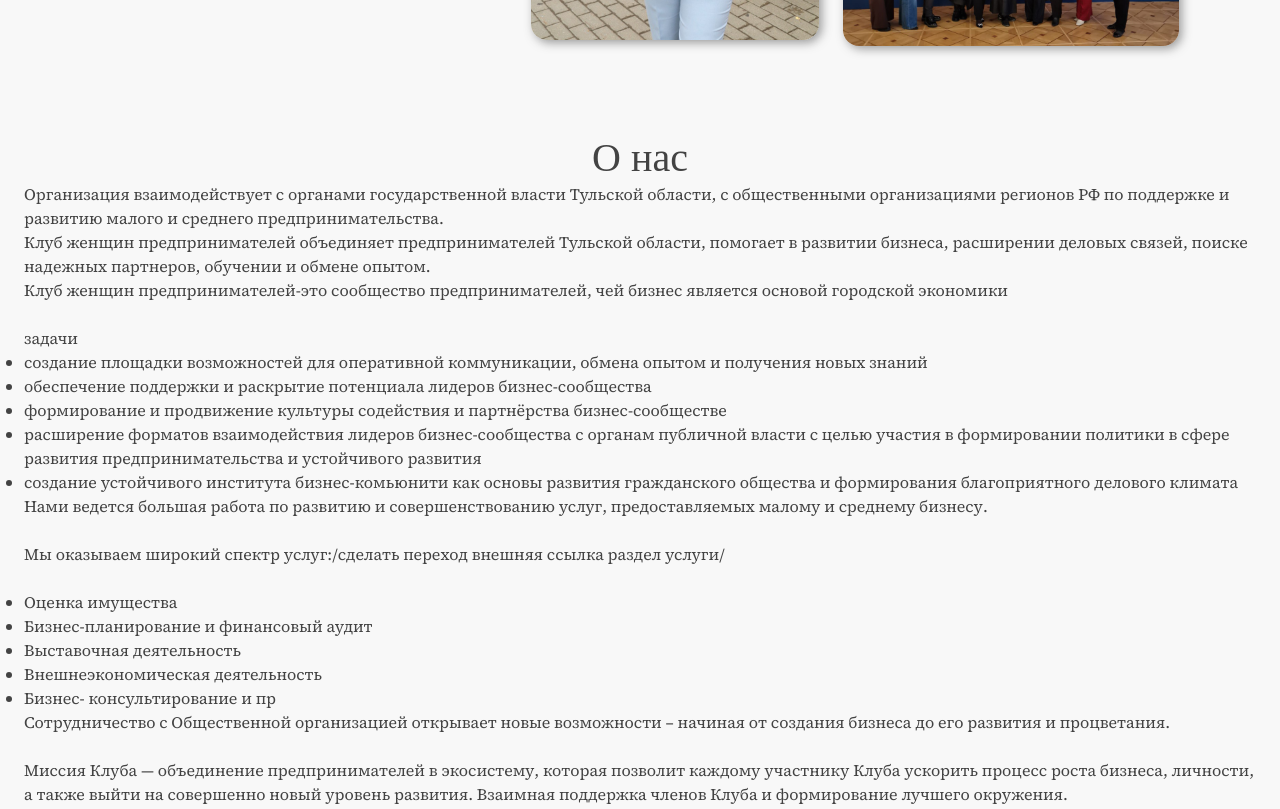
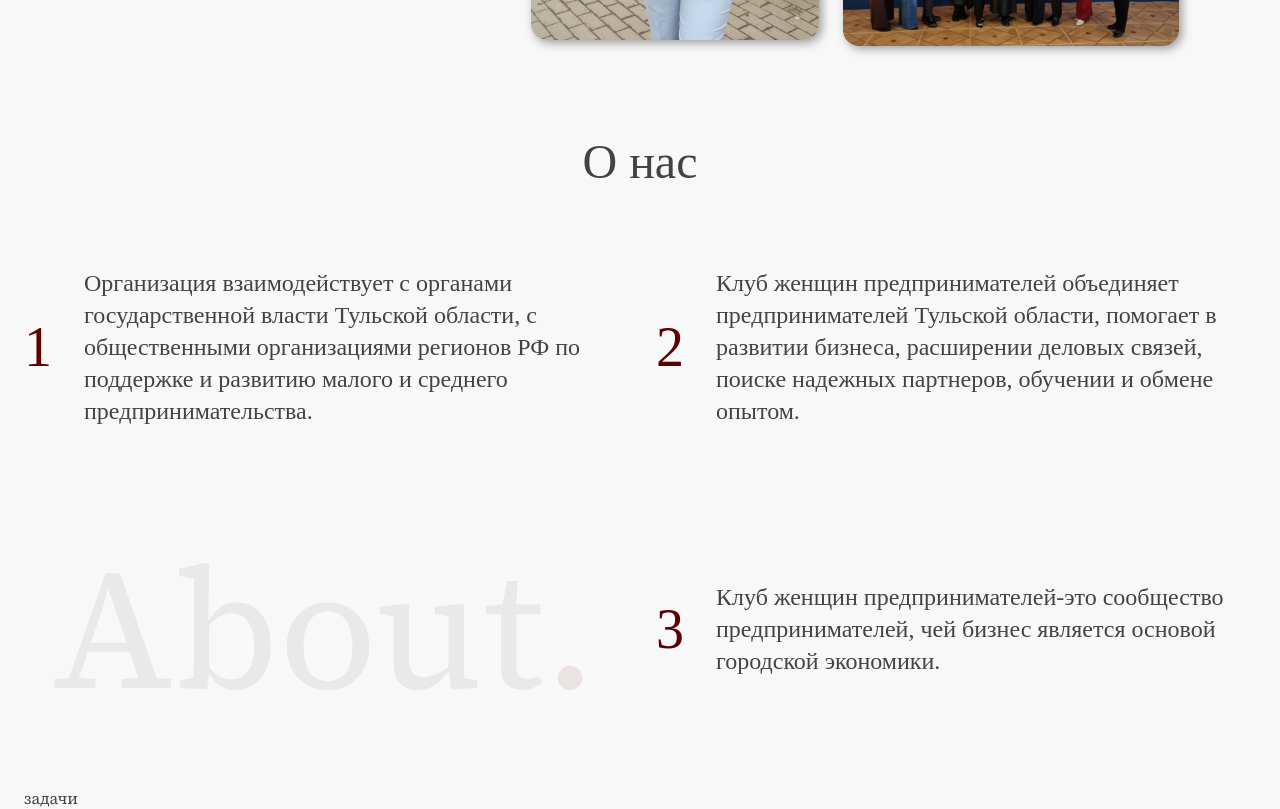
Before and after one commit to kaidarka/womans_club, a Next.js app: page / in a window 1280 px wide. Shown: the part 540-1349 px from the top of the page. Built offline with nearby package versions, Linux system fonts and the light colour scheme.

Commit message:
about page

```diff
--- a/src/app/globals.css
+++ b/src/app/globals.css
@@ -26,6 +26,9 @@
   --font-size-xxl: 48px;
   --font-line-xxl: 56px;
   --font-xxl: var(--font-size-xxl) / var(--font-line-xxl) var(--font-family-main);
+  --font-size-xxxl: 56px;
+  --font-line-xxxl: 64px;
+  --font-xxxl: var(--font-size-xxxl) / var(--font-line-xxxl) var(--font-family-main);
 
   --box-shadow-base: 3px 3px 10px rgba(67, 67, 67, 0.5);
   --box-shadow-primary: 3px 3px 10px rgba(67, 67, 67, 0.8);
--- a/src/app/layout.tsx
+++ b/src/app/layout.tsx
@@ -8,8 +8,8 @@ const font = Source_Serif_4({ subsets: ['latin'] })
 
 export const metadata: Metadata = {
   title: 'Клуб женщин предпринимателей',
-  // TODO rewrite this
-  description: '',
+  description: 'Тульская региональная общественная организация содействия развития бизнеса Клуб женщин предпринимателей. Организация взаимодействует с органами государственной власти Тульской области, с общественными организациями регионов РФ по поддержке и развитию малого и среднего предпринимательства. Клуб женщин предпринимателей объединяет предпринимателей Тульской области, помогает в развитии бизнеса, расширении деловых связей, поиске надежных партнеров, обучении и обмене опытом. Клуб женщин предпринимателей-это сообщество предпринимателей, чей бизнес является основой городской экономики.',
+
 }
 
 export default function RootLayout({
--- a/src/pages-flat/HomePage/Sections/About/AboutSection.module.scss
+++ b/src/pages-flat/HomePage/Sections/About/AboutSection.module.scss
@@ -5,3 +5,43 @@
 .sectionTitle {
 	text-align: center;
 }
+
+.aboutList {
+	display: grid;
+	grid-template-columns: repeat(2, 1fr);
+	grid-template-rows: repeat(2, 1fr);
+	grid-column-gap: 32px;
+	grid-row-gap: 32px;
+	margin: 32px 0;
+}
+.item1 { grid-area: 1 / 1 / 2 / 2; }
+.item2 { grid-area: 1 / 2 / 2 / 3; }
+.item3 {
+	grid-area: 2 / 1 / 3 / 2;
+	font-size: 170px;
+	opacity: 8%;
+	& span {
+		color: var(--color-secondary);
+	}
+}
+.item4 {
+	grid-area: 2 / 2 / 3 / 3;
+}
+
+
+.item {
+	display: flex;
+	align-items: center;
+	justify-content: center;
+	height: 250px;
+}
+
+.itemNumber {
+	font: var(--font-xxxl);
+	color: var(--color-secondary);
+	margin-right: 32px;
+}
+
+.itemText {
+	max-width: 550px;
+}
--- a/src/pages-flat/HomePage/Sections/About/AboutSection.tsx
+++ b/src/pages-flat/HomePage/Sections/About/AboutSection.tsx
@@ -12,18 +12,31 @@ export const AboutSection = (props: IAboutSectionProps) => {
         <div
             className={classNames(cls.AboutSection, {}, [className])}
         >
-            <Text as={AsTypes.H2} size={TextSize.XL} className={cls.sectionTitle}>О нас</Text>
-            <div>
-                <div>
-                    Организация взаимодействует с органами государственной власти Тульской области, с общественными
-                    организациями регионов РФ по поддержке и развитию малого и среднего предпринимательства.
+            <Text as={AsTypes.H2} size={TextSize.XXL} className={cls.sectionTitle}>О нас</Text>
+            <div className={cls.aboutList}>
+                <div className={classNames(cls.item1, {}, [cls.item])}>
+                    <span className={cls.itemNumber}>1</span>
+                    <Text as={AsTypes.P} size={TextSize.M} className={cls.itemText}>
+                        Организация взаимодействует с органами государственной власти Тульской области, с общественными
+                        организациями регионов РФ по поддержке и развитию малого и среднего предпринимательства.
+                    </Text>
                 </div>
-                <div> Клуб женщин предпринимателей объединяет предпринимателей Тульской области, помогает в развитии
-                    бизнеса, расширении деловых связей, поиске надежных партнеров, обучении и обмене опытом.
+                <div className={classNames(cls.item2, {}, [cls.item])}>
+                    <span className={cls.itemNumber}>2</span>
+                    <Text as={AsTypes.P} size={TextSize.M} className={cls.itemText}>
+                        Клуб женщин предпринимателей объединяет предпринимателей Тульской области, помогает в развитии
+                        бизнеса, расширении деловых связей, поиске надежных партнеров, обучении и обмене опытом.
+                    </Text>
                 </div>
-                <div>
-                    Клуб женщин предпринимателей-это сообщество предпринимателей, чей бизнес является основой городской
-                    экономики
+                <div className={classNames(cls.item3, {}, [cls.item])}>
+                    About<span>.</span>
+                </div>
+                <div className={classNames(cls.item4, {}, [cls.item])}>
+                    <span className={cls.itemNumber}>3</span>
+                    <Text as={AsTypes.P} size={TextSize.M} className={cls.itemText}>
+                        Клуб женщин предпринимателей-это сообщество предпринимателей, чей бизнес является основой
+                        городской экономики.
+                    </Text>
                 </div>
             </div>
         </div>
```
